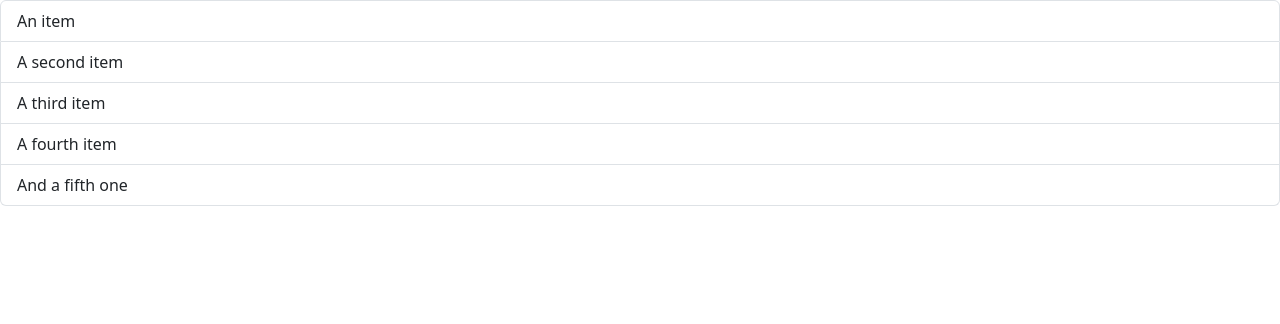
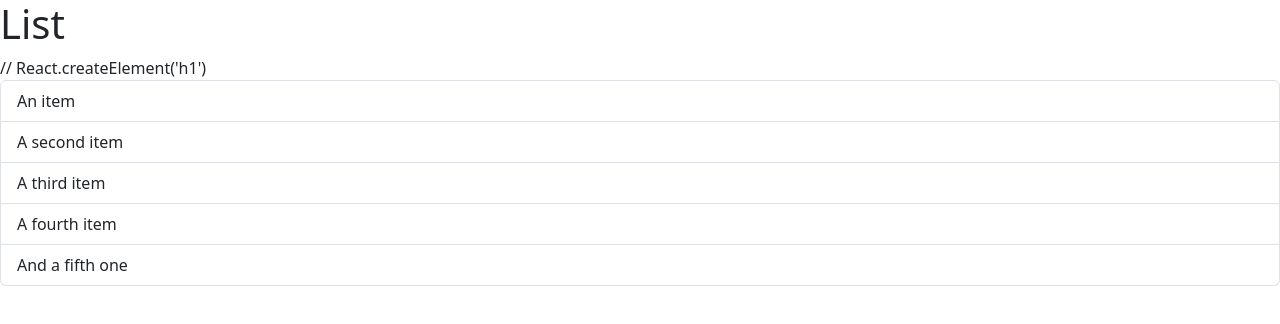
Before and after one commit to tanjirhc/react-app7, a React (Vite) app: page / in a window 1280 px wide. Shown: the top 324 px of the page. Built offline with nearby package versions, Linux system fonts and the light colour scheme.

Commit message:
a component can hold only one element

```diff
--- a/src/components/ListGroup.tsx
+++ b/src/components/ListGroup.tsx
@@ -1,5 +1,9 @@
+import { Fragment } from "react";
+
 function ListGroup() {
   return (
+    <div>
+      <h1>List</h1> // React.createElement('h1')
       <ul className="list-group">
           <li className="list-group-item">An item</li>
           <li className="list-group-item">A second item</li>
@@ -7,6 +11,7 @@ function ListGroup() {
           <li className="list-group-item">A fourth item</li>
           <li className="list-group-item">And a fifth one</li>
       </ul>
+    </div>
   );
 }
 
```
Lines whose indentation alone changed are shown as unchanged.
